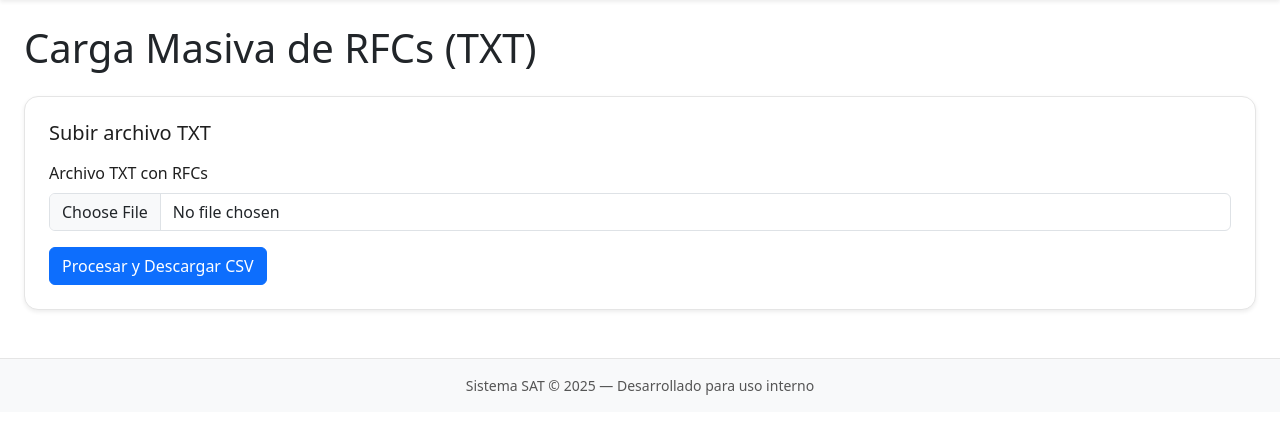
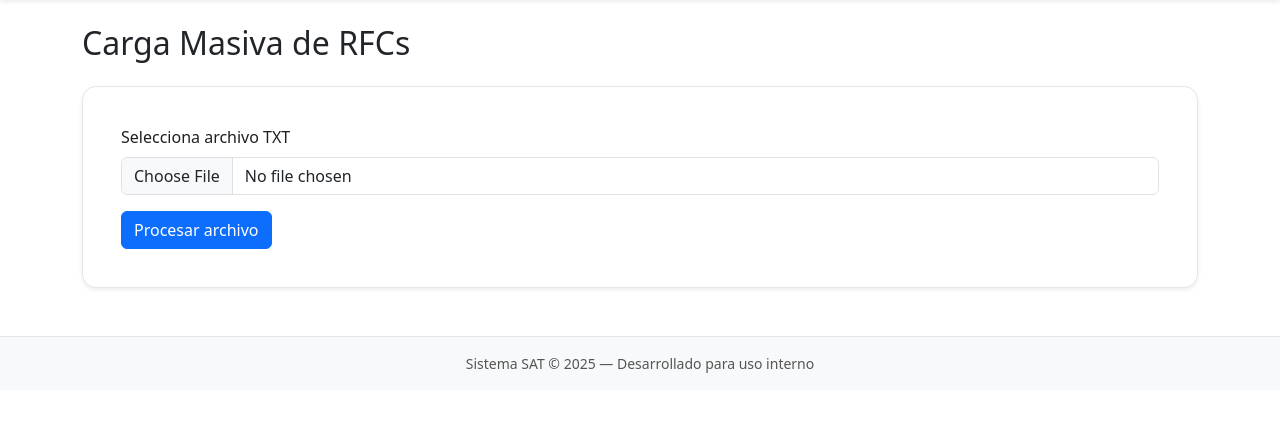
Before and after one commit to hagiordani/sat-dashboard, a Flask app: page /carga_masiva in a window 1280 px wide. Shown: the part 168-602 px from the top of the page. Run offline with Flask 3, Linux system fonts and the light colour scheme.

Commit message:
Update carga_masiva.html

```diff
--- a/templates/carga_masiva.html
+++ b/templates/carga_masiva.html
@@ -1,27 +1,100 @@
 {% extends "base.html" %}
 {% block content %}
 
-<h1 class="mb-4">Carga Masiva de RFCs (TXT)</h1>
+<div class="container mt-4">
 
-<div class="card p-4 shadow-sm">
-  <h2 class="h5 mb-3">Subir archivo TXT</h2>
+    <h2 class="mb-4">Carga Masiva de RFCs</h2>
 
-  {% with messages = get_flashed_messages(with_categories=true) %}
-    {% for category, message in messages %}
-      <div class="alert alert-{{ category }} alert-dismissible fade show" role="alert">
-        {{ message|safe }}
-        <button type="button" class="btn-close" data-bs-dismiss="alert"></button>
-      </div>
-    {% endfor %}
-  {% endwith %}
+    <!-- Formulario -->
+    <div class="card shadow-sm mb-4">
+        <div class="card-body">
+            <form action="/carga_masiva" method="POST" enctype="multipart/form-data">
+                <div class="mb-3">
+                    <label class="form-label">Selecciona archivo TXT</label>
+                    <input type="file" name="archivo" class="form-control" accept=".txt" required>
+                </div>
+                <button class="btn btn-primary">Procesar archivo</button>
+            </form>
+        </div>
+    </div>
 
-  <form method="POST" action="/descargar_csv" enctype="multipart/form-data">
-    <div class="mb-3">
-      <label class="form-label">Archivo TXT con RFCs</label>
-      <input type="file" class="form-control" name="archivo" required>
+    {% if total_rfcs > 0 %}
+    <!-- Estadísticas -->
+    <div class="row mb-4">
+        <div class="col-md-4">
+            <div class="card text-bg-primary shadow-sm">
+                <div class="card-body">
+                    <h5>Total de RFCs</h5>
+                    <h2>{{ total_rfcs }}</h2>
+                </div>
+            </div>
+        </div>
+
+        <div class="col-md-4">
+            <div class="card text-bg-success shadow-sm">
+                <div class="card-body">
+                    <h5>Encontrados</h5>
+                    <h2>{{ encontrados }}</h2>
+                </div>
+            </div>
+        </div>
+
+        <div class="col-md-4">
+            <div class="card text-bg-danger shadow-sm">
+                <div class="card-body">
+                    <h5>No encontrados</h5>
+                    <h2>{{ no_encontrados }}</h2>
+                </div>
+            </div>
+        </div>
     </div>
-    <button type="submit" class="btn btn-primary">Procesar y Descargar CSV</button>
-  </form>
+
+    <!-- Tabla de resultados -->
+    <div class="card shadow-sm">
+        <div class="card-body">
+            <h4 class="mb-3">Resultados</h4>
+
+            <table class="table table-striped">
+                <thead>
+                    <tr>
+                        <th>RFC</th>
+                        <th>Estado</th>
+                        <th>Tablas donde aparece</th>
+                    </tr>
+                </thead>
+                <tbody>
+                    {% for r in resultados %}
+                    <tr>
+                        <td>{{ r.rfc }}</td>
+                        <td>
+                            {% if r.encontrado %}
+                                <span class="badge bg-success">Encontrado</span>
+                            {% else %}
+                                <span class="badge bg-danger">No encontrado</span>
+                            {% endif %}
+                        </td>
+                        <td>
+                            {% if r.tablas %}
+                                {{ r.tablas | join(', ') }}
+                            {% else %}
+                                —
+                            {% endif %}
+                        </td>
+                    </tr>
+                    {% endfor %}
+                </tbody>
+            </table>
+
+            <form action="/descargar_csv" method="POST" enctype="multipart/form-data">
+                <input type="hidden" name="archivo" value="">
+                <button class="btn btn-success mt-3">Descargar CSV</button>
+            </form>
+
+        </div>
+    </div>
+
+    {% endif %}
+
 </div>
 
 {% endblock %}
```
